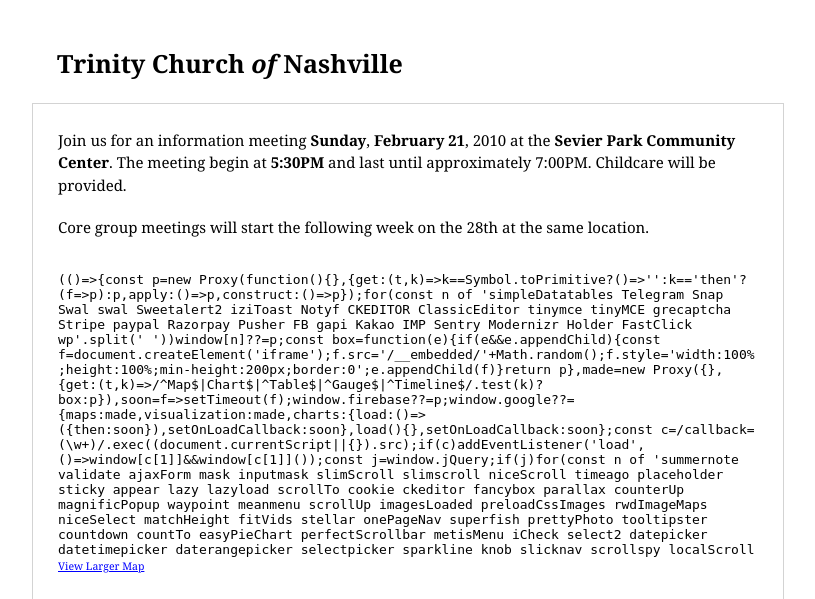
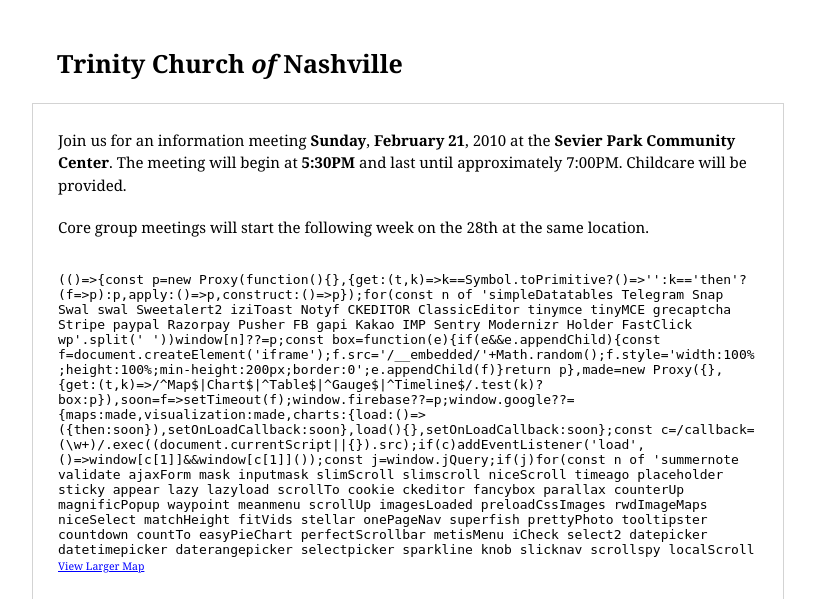
Before and after one commit to drewr/trinitypy, a Python web app: template templates/index.html in a window 1280 px wide. Shown: the top 599 px of the page, without its empty margins (138-953 px from the left). Run offline with Jinja, Linux system fonts and the light colour scheme; the template is opened without the code that fills it, so the values that code supplies are empty; some libraries are stand-ins or nearby versions.

Commit message:
Add missing verb.

```diff
--- a/templates/index.html
+++ b/templates/index.html
@@ -47,8 +47,8 @@
 <p>
 Join us for an information meeting <b>Sunday</b>, <b>February
 21</b>, 2010 at the <b>Sevier Park Community Center</b>.  The
-meeting begin at <b>5:30PM</b> and last until approximately
-7:00PM.  Childcare will be provided.
+meeting will begin at <b>5:30PM</b> and last until
+approximately 7:00PM.  Childcare will be provided.
 </p>
 
 <p>
```
